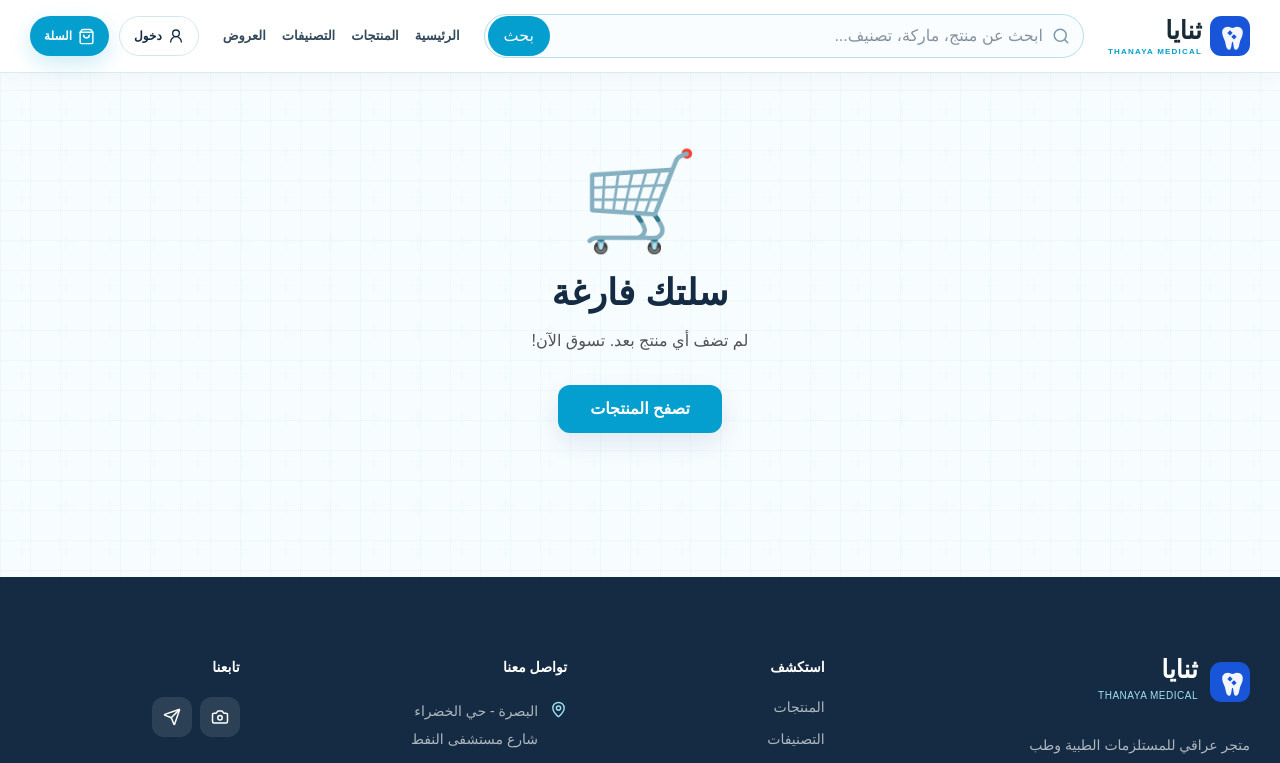
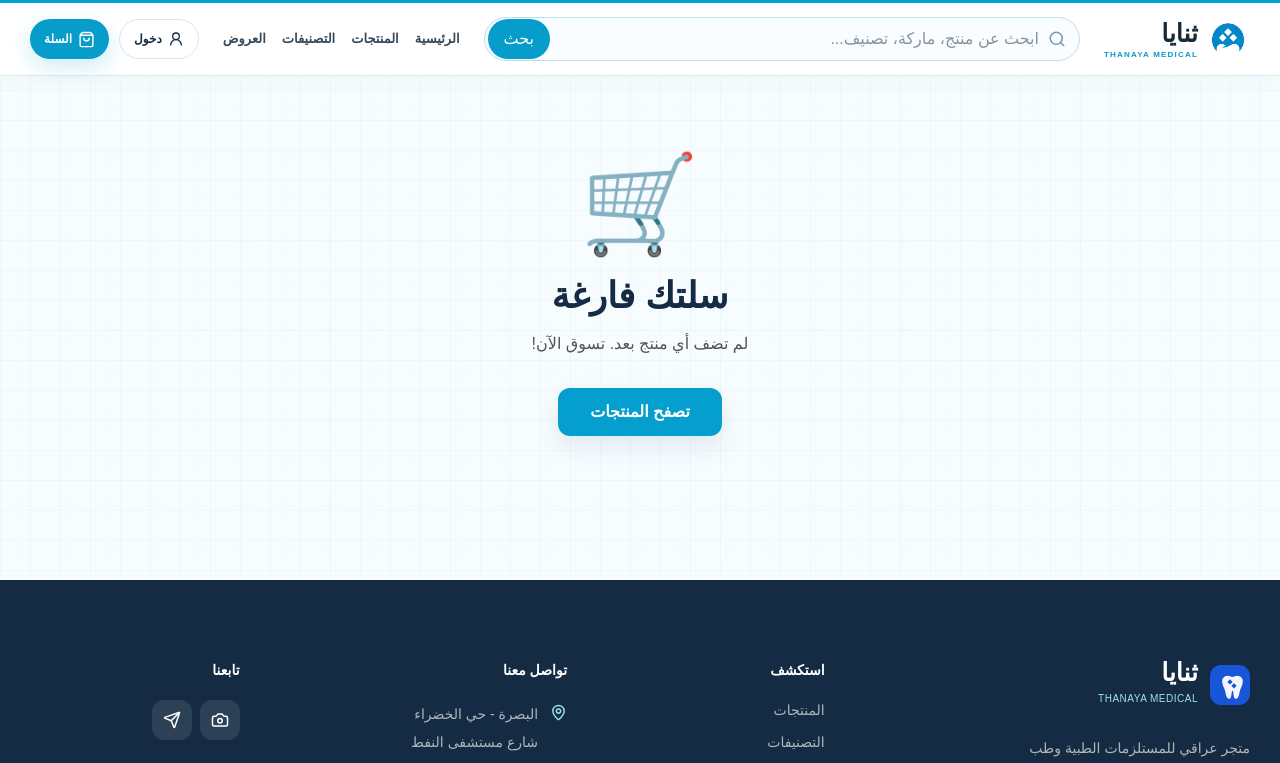
Before and after one commit to joseph2202/thanaya-dental-redesign, a Next.js app in the folder frontend/: page /cart in a window 1280 px wide. Shown: the top 763 px of the page. Built offline with nearby package versions, Linux system fonts and the light colour scheme; a small style sheet from the web is missing.

Commit message:
design(brand): use verified original logo and cyan header throughout

```diff
--- a/frontend/src/components/layout/Header.tsx
+++ b/frontend/src/components/layout/Header.tsx
@@ -48,7 +48,7 @@ export default function Header() {
           aria-label="ابحث في ثنايا"
           className="h-[44px] w-full min-w-0 rounded-full border border-[#b8dfed] bg-[#f9fdff] pr-10 pl-[78px] text-xs text-ink outline-none transition focus:border-brand focus:ring-2 focus:ring-brand/15 sm:text-sm"
         />
-        <button type="submit" className="absolute left-1 top-1/2 -translate-y-1/2 rounded-full bg-brand px-4 py-2 text-xs font-bold text-white transition hover:bg-brand-dark">
+        <button type="submit" className="absolute left-1 top-1/2 -translate-y-1/2 rounded-full bg-[#079dca] px-4 py-2 text-xs font-bold text-white transition hover:bg-[#007ba6]">
           بحث
         </button>
       </div>
@@ -56,14 +56,14 @@ export default function Header() {
   );
 
   return (
-    <header className="sticky top-0 z-50 border-b border-[#dceaf1] bg-white/95 shadow-[0_4px_22px_rgba(5,64,102,.035)] backdrop-blur-xl">
+    <header className="sticky top-0 z-50 border-b border-[#dceaf1] border-t-[3px] border-t-[#05a2d0] bg-white/95 shadow-[0_4px_22px_rgba(5,64,102,.035)] backdrop-blur-xl">
       <div className="site-container">
         <div className="flex min-h-[72px] items-center gap-4 py-2 xl:gap-6">
           <Link href="/" aria-label="ثنايا — الصفحة الرئيسية" className="flex shrink-0 items-center gap-2">
-            <Image src="/brand-mark.svg" width={42} height={42} priority alt="" className="h-10 w-10 object-contain" />
+            <Image src="/logo-icon.png" width={42} height={42} priority alt="" className="h-11 w-11 object-contain" />
             <span className="leading-tight">
               <strong className="block text-[25px] font-black text-[#192a37]">ثنايا</strong>
-              <small className="block text-[8px] font-black tracking-[.15em] text-brand" dir="ltr">THANAYA MEDICAL</small>
+              <small className="block text-[8px] font-black tracking-[.15em] text-[#069bca]" dir="ltr">THANAYA MEDICAL</small>
             </span>
           </Link>
 
@@ -74,7 +74,7 @@ export default function Header() {
               const active = item.href === "/" ? pathname === "/" : pathname.startsWith(item.href);
               return (
                 <Link key={item.href} href={item.href} aria-current={active ? "page" : undefined}
-                  className={`whitespace-nowrap text-[13px] font-bold transition hover:text-brand ${active ? "text-brand" : "text-[#34495c]"}`}>
+                  className={`whitespace-nowrap text-[13px] font-bold transition hover:text-brand ${active ? "text-[#048dbb]" : "text-[#34495c]"}`}>
                   {item.label}
                 </Link>
               );
@@ -102,7 +102,7 @@ export default function Header() {
               </Link>
             )}
 
-            <Link href="/cart" className="relative inline-flex h-10 items-center gap-1.5 rounded-full bg-brand px-3.5 text-xs font-bold text-white shadow-[0_8px_22px_rgba(4,159,206,.2)] transition hover:bg-brand-dark" aria-label={`السلة، ${totalItems} منتجات`}>
+            <Link href="/cart" className="relative inline-flex h-10 items-center gap-1.5 rounded-full bg-[#079dca] px-3.5 text-xs font-bold text-white shadow-[0_8px_22px_rgba(4,159,206,.2)] transition hover:bg-brand-dark" aria-label={`السلة، ${totalItems} منتجات`}>
               <ShoppingBag size={17} /> <span className="hidden sm:inline">السلة</span>
               {totalItems > 0 && <span className="absolute -left-2 -top-2 grid h-5 min-w-5 place-items-center rounded-full bg-[#18364d] px-1 text-[10px] text-white">{totalItems}</span>}
             </Link>
```
